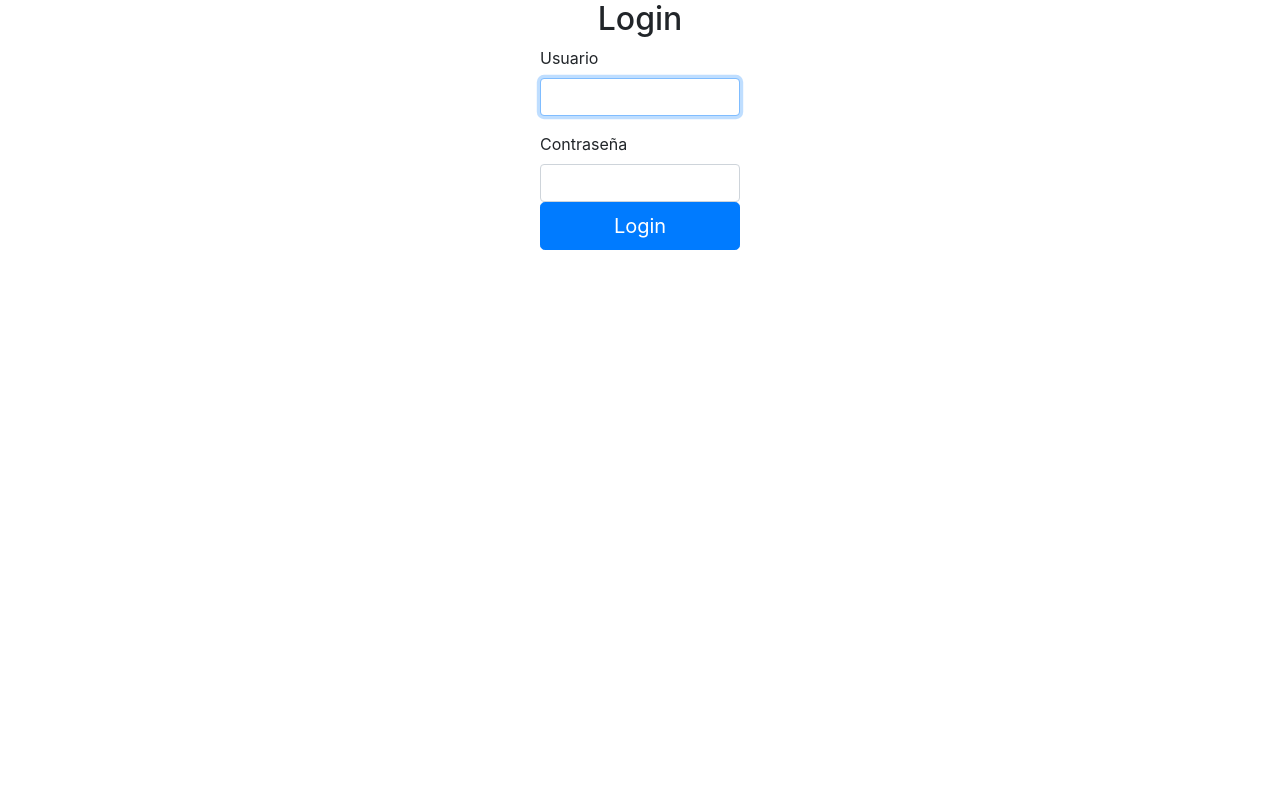
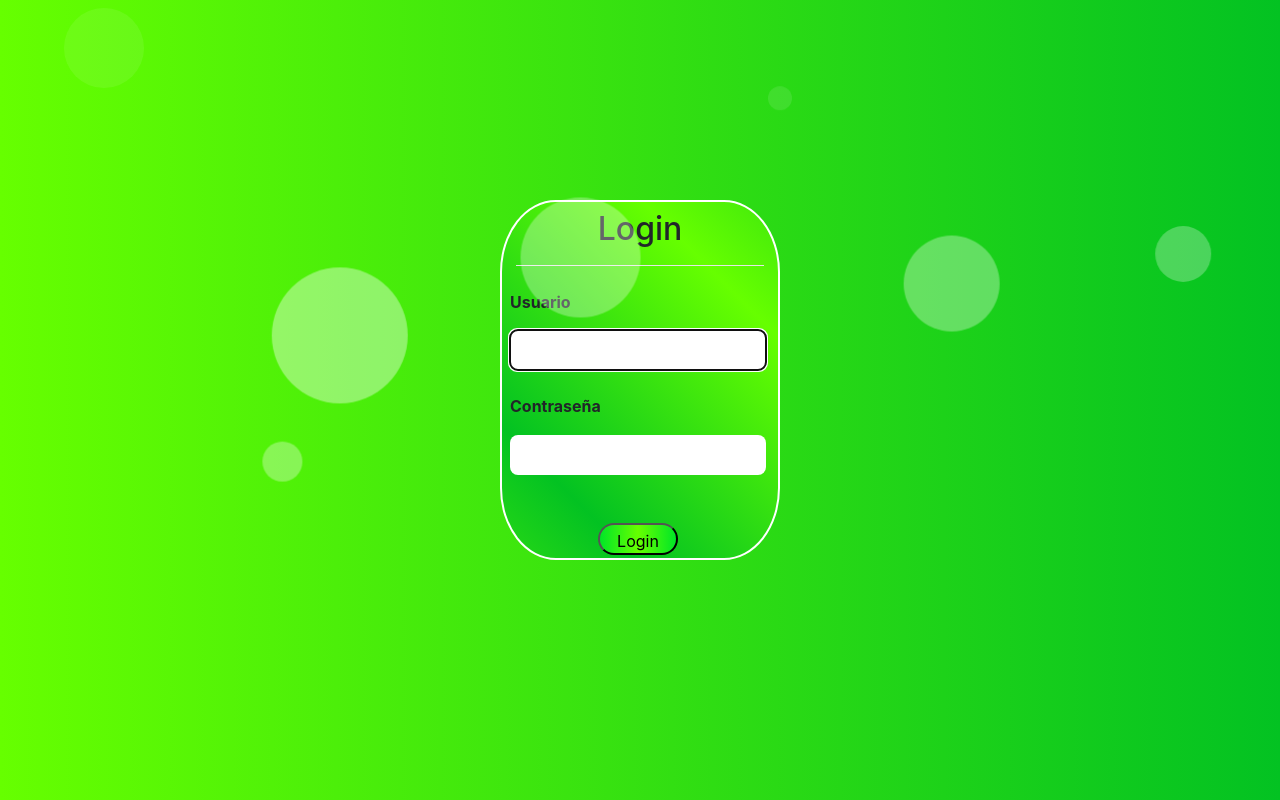
Before and after one commit to JakubJas/QuibixPC, a PHP site: page /Vistas/login.php in a window 1280 px wide. Run offline with PHP 8.4, Linux system fonts and the light colour scheme.

Commit message:
update 03/03/2024 18:58

```diff
--- a/Public/CSS/login.css
+++ b/Public/CSS/login.css
@@ -1,14 +1,177 @@
+*{
+    margin: 0;
+    padding: 0;
+    box-sizing: border-box;
+}
+
 body{
-    width: 100%;
-    height: 100%;
+    font-family: Arial, Helvetica, sans-serif;
+}
+#container{
     display: flex;
     justify-content: center;
     align-items: center;
 }
-#container{
-    width: 25vh;
+
+#login_cont{
+    width: 35vh;
+    height: 45vh;
+    max-width: 1200px;
+    margin: 25vh;
+    border: white 2px solid;
+    border-radius: 20%;
+    background: linear-gradient(
+        45deg,
+        #66ff00, #03c222, #66ff00, #03c222,
+        #66ff00, #03c222, #66ff00, #03c222
+    );
+    background-size: 800%;
+    animation: glowing 60s linear infinite;
 }
 
-h2{
+@keyframes glowing {
+    0%{
+        background-position: 0, 0;
+    }
+
+    50%{
+        background-position: 400%, 0;
+    }
+
+    100%{
+        background-position: 0, 0;
+    }
+}
+
+
+.title{
     text-align: center;
+    margin-top: 3%;
 }
+
+hr{
+    color: black;
+    width: 90%;
+    margin-left: 5%;
+    background-color: white;
+}
+
+.subTitle{
+    margin-left: 1vh;
+    font-weight: bold;
+    margin-top: 3%;
+}
+
+.recuadros{
+    padding: 1vh;
+    width: 32vh;
+    height: 5vh;
+    margin-left: 3%;
+    margin-top: 3%;
+    border-radius: 1vh;
+    border: none;
+}
+
+.loginBtn{
+    display: flex;
+    justify-content: center;
+    width: 10vh;
+    height: 4vh;
+    padding: 0.5vh;
+    margin: 6vh 0 0 12vh;
+    border-radius: 25vh;
+    background: linear-gradient(to right,#00e627, #66ff00, #00e627);
+}
+
+
+.bg_animate{
+    width: 100%;
+    height: 100vh;
+    background: linear-gradient(to right, #66ff00, #03c222);
+}
+
+.burbuja{
+    width: 15vh;
+    height: 15vh;
+    border-radius: 50%;
+    background-color: #fff;
+    opacity: 0;
+
+    position: absolute;
+    bottom: -150;
+
+    animation: burbujas 3s linear infinite;
+}
+
+.burbuja:nth-child(1){
+    width: 10vh;
+    height: 10vh;
+    left: 5%;
+    animation-duration: 4s;
+    animation-delay: 3s;
+}
+.burbuja:nth-child(2){
+    width: 5vh;
+    height: 5vh;
+    left: 20%;
+    animation-duration: 4s;
+    animation-delay: 1s;
+}
+.burbuja:nth-child(3){
+    width: 15vh;
+    height: 15vh;
+    left: 40%;
+    animation-duration: 9s;
+    animation-delay: 1s;
+}
+.burbuja:nth-child(4){
+    width: 17vh;
+    height: 17vh;
+    left: 20%;
+    animation-duration: 10s;
+    animation-delay: 1.5s;
+}
+.burbuja:nth-child(5){
+    width: 3vh;
+    height: 3vh;
+    left: 60%;
+    animation-duration: 3s;
+    animation-delay: 1s;
+}
+.burbuja:nth-child(6){
+    width: 12vh;
+    height: 12vh;
+    left: 70%;
+    animation-duration: 6s;
+    animation-delay: 3s;
+}
+.burbuja:nth-child(7){
+    width: 7vh;
+    height: 7vh;
+    left: 90%;
+    animation-duration: 7s;
+    animation-delay: 2s;
+}
+
+@keyframes burbujas{
+    0%{
+        bottom: 0;
+        opacity: 0;
+
+    }
+    30%{
+        transform: translateX(20%);
+
+    }
+    50%{
+        opacity: .4;
+
+    }
+    80%{
+        transform: translateY(20%);
+    }
+    100%{
+        bottom: 100vh;
+        opacity: 0;
+    }
+}
--- a/Vistas/login.php
+++ b/Vistas/login.php
@@ -21,22 +21,36 @@ if ($_SERVER['REQUEST_METHOD'] === 'POST' && isset($_POST['loginBtn'])) {
 
 </head>
 <body>
+    <header class="bg_animate">
+
+    <div class="burbujas">
+        <div class="burbuja"></div>
+        <div class="burbuja"></div>
+        <div class="burbuja"></div>
+        <div class="burbuja"></div>
+        <div class="burbuja"></div>
+        <div class="burbuja"></div>
+        <div class="burbuja"></div>
+    </div>
+
     <div id="container">
         <div id="login_cont">
-            <h2>Login</h2>
+            <h2 class="title">Login</h2>
+            <hr>
 
             <form action="" method="POST" class="login-form">
                 <div class="mb-3">
-                    <label for="usuario" class="form-label">Usuario</label>
-                    <input autofocus id="usuario" name="usuario" type="text" class="obligatorio form-control">
+                    <label for="usuario" class="subTitle">Usuario</label>
+                    <input autofocus id="usuario" name="usuario" type="text" class="obligatorio recuadros">
                 </div>
                 <div>
-                    <label for="clave" class="form-label">Contraseña</label>
-                    <input id="clave" name="clave" type="password" class="form-control">
+                    <label for="clave" class="subTitle">Contraseña</label>
+                    <input id="clave" name="clave" type="password" class="recuadros">
                 </div>
-                <button type="submit" name="loginBtn" id="loginBtn" class="btn btn-primary btn-lg btn-block">Login</button>
+                <button type="submit" name="loginBtn" id="loginBtn" class="loginBtn">Login</button>
             </form>
         </div>
     </div>
+    </header>
 </body>
 </html>
```
